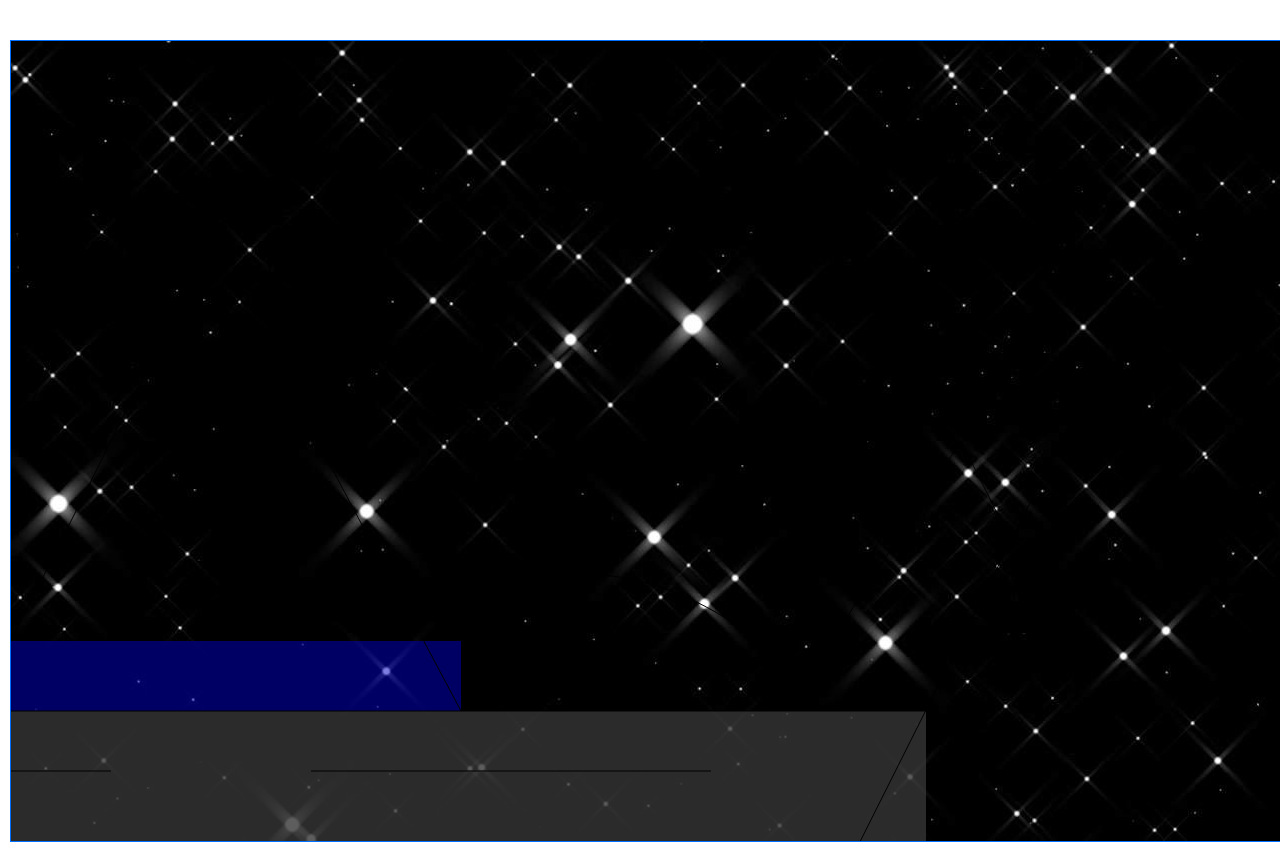
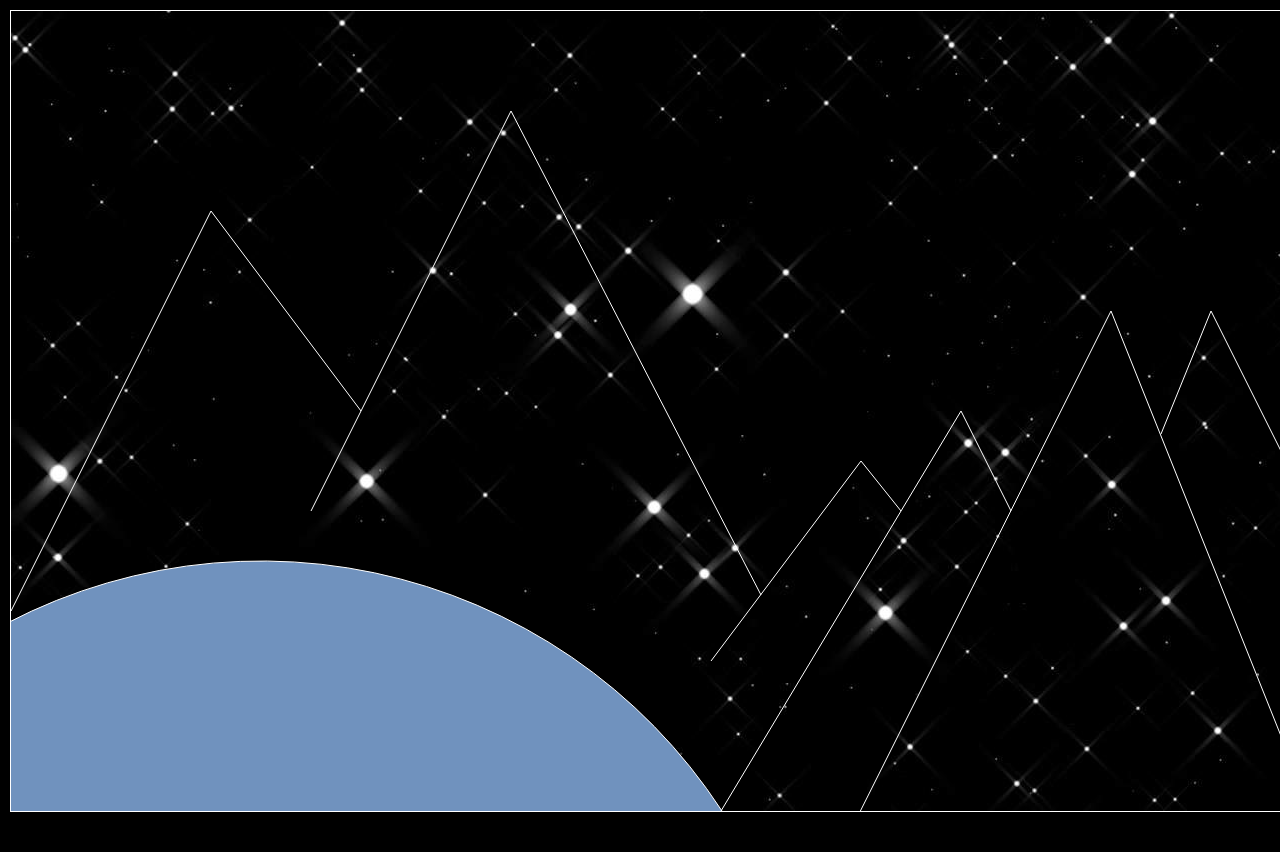
Before and after one commit to MartinsCarlos111/UsingCanva, a plain HTML site: page index.html in a window 1280 px wide. Shown: the top 852 px of the page. After the commit the page ends 822 px from the top, so only its background shows below. Drawn offline with Linux system fonts and the light colour scheme.

Commit message:
Add files via upload

```diff
--- a/css/style.css
+++ b/css/style.css
@@ -2,19 +2,15 @@
     padding: 0;
     margin: 0;
 }
-
 body {
-    background-color: rgb(255, 255, 255);
-    padding-top: 30px;
+    background-color: #000;
 }
-
 .all {
     display: flex;
     padding: 10px;
 }
-
 #areaCanv {
-    background-color: rgb(255, 255, 255);
-    border: 1px solid rgb(0, 110, 255);
+    background-color: rgb(0, 0, 0);
+    border: 1px solid white;
     margin: 0 auto;
 }
--- a/js/canvas.js
+++ b/js/canvas.js
@@ -2,64 +2,49 @@ var canva = document.getElementById("areaCanv"), ctx = canva.getContext("2d");
 var img = document.getElementById("fundo");
 ctx.drawImage(img, 0, 0);
 
-//Função nova
+//laguinho
+
 ctx.beginPath();
-ctx.bezierCurveTo(415, 600, 550, 450, 748, 600);
-ctx.fillStyle = 'white';
+ctx.arc(250, 1100, 550, 2*3,14);
+ctx.fillStyle = "rgb(112, 146, 190)";
+ctx.fill();
 
-//Montanha 1
+
+ctx.moveTo(1300, 800);
+ctx.lineTo(1100, 300);
+ctx.lineTo(699, 1100);
+
+//montanha 1
 ctx.moveTo(1300, 500);
 ctx.lineTo(1200, 300)
 ctx.moveTo(1150, 423);
 ctx.lineTo(1200, 300);
 
-//Montanha 2 > direita p esquerda
-ctx.moveTo(1300, 800);
-ctx.lineTo(1100, 300);
-ctx.lineTo(699, 1100);
 
-//Montanha 3
+//montanha 3
 ctx.moveTo(950, 400);
 ctx.lineTo(1000, 500);
 ctx.moveTo(950, 400);
-ctx.lineTo(775, 670);
+ctx.lineTo(710, 800);
 
-//Montanha 4
+//montanha 4
 ctx.moveTo(850, 450);
-ctx.lineTo(700, 670);
+ctx.lineTo(700, 650);
 ctx.moveTo(850, 450);
-ctx.lineTo(900, 480);
+ctx.lineTo(890, 500);
 
-//A esquerda Montanha 1
-ctx.moveTo(130, 150);
-ctx.lineTo(0, 400);
-ctx.moveTo(180, 240);
-ctx.lineTo(130, 150);
-ctx.fillStyle = "rgba(0, 0, 200, 0.5)";
-ctx.fillRect (1300, 1300, 450, 150);
-
-//Montanha a esquerda 2
+//montanha a esquerda 1
 ctx.moveTo(0, 600);
 ctx.lineTo(200, 200);
 ctx.moveTo(200, 200);
-ctx.lineTo(450, 670);
-ctx.fillStyle = "rgba(0, 0, 200, 0.5)";
-ctx.fillRect (0, 600, 450, 70);
+ctx.lineTo(350, 400);
 
-//Linha
-ctx.moveTo(0, 670);
-ctx.lineTo(915, 670);
+//Montanha 2 esquerda
+ctx.moveTo(500, 100);
+ctx.lineTo(300, 500);
+ctx.moveTo(750, 584);
+ctx.lineTo(500, 100);
 
 
-//1º Estrada
-ctx.moveTo(0, 730);
-ctx.lineTo(100, 730);
-
-//2º Estrada
-ctx.moveTo(700, 730);
-ctx.lineTo(300, 730);
-ctx.fillStyle = "rgba(54,54,54,0.8)";
-ctx.fillRect (0, 670, 915, 300);
-
-ctx.strokeStyle = "black";
+ctx.strokeStyle = "#fff";
 ctx.stroke();
```
